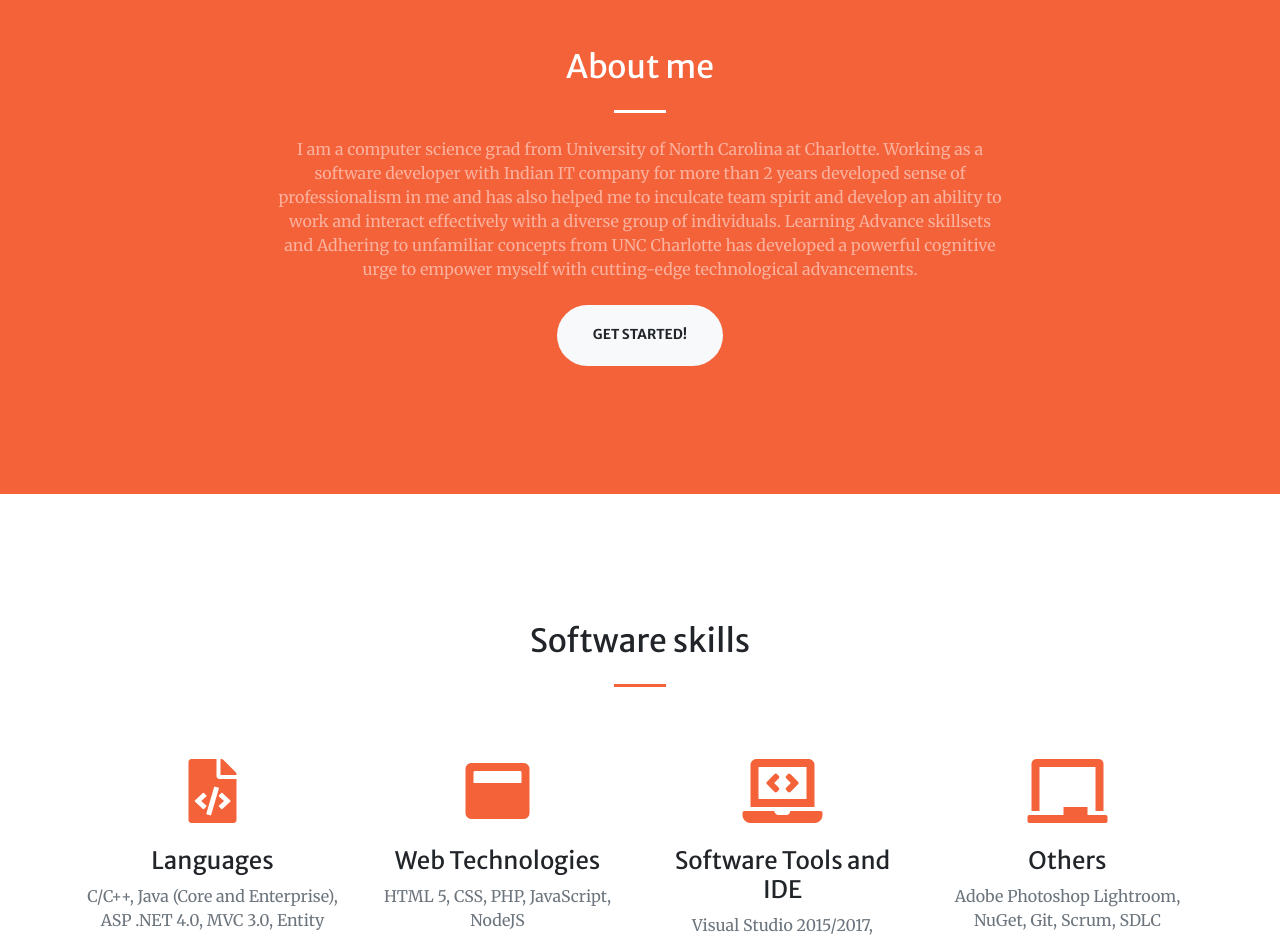
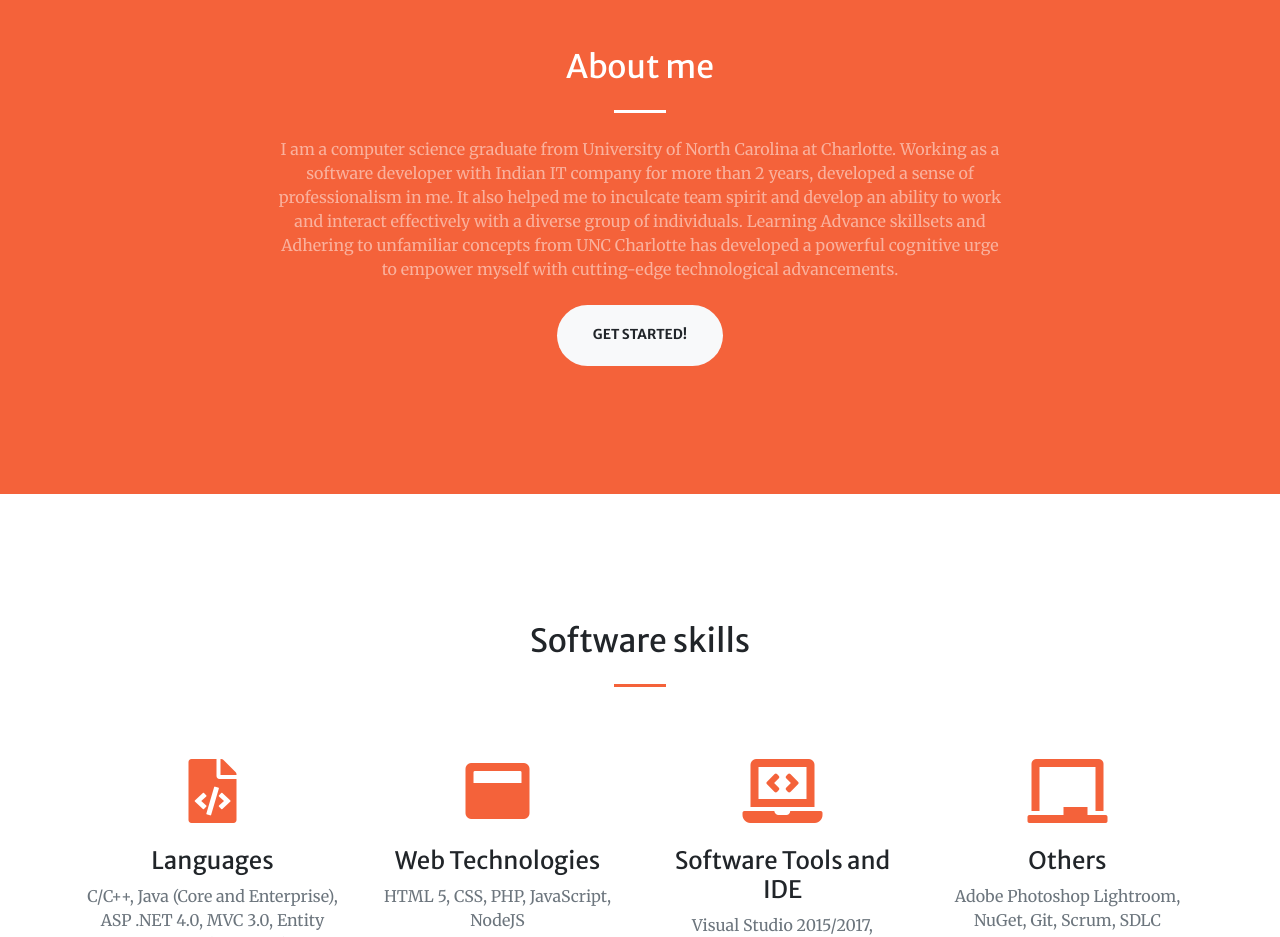
Before and after one commit to apnavp/Portfolio, a website with bundled scripts: page index.html in a window 1280 px wide. Shown: the part 880-1817 px from the top of the page. Built offline with nearby package versions, Linux system fonts and the light colour scheme.

Commit message:
Update index.html

```diff
--- a/index.html
+++ b/index.html
@@ -81,7 +81,7 @@
           <h2 class="text-white mt-0">About me</h2>
           <hr class="divider light my-4">
           <p class="text-white-50 mb-4">
-			  I am a computer science grad from University of North Carolina at Charlotte. Working as a software developer with Indian IT company for more than 2 years developed sense of professionalism in me and has also helped me to inculcate team spirit and develop an ability to work and interact effectively with a diverse group of individuals. Learning Advance skillsets and Adhering to unfamiliar concepts from UNC Charlotte has developed a powerful cognitive urge to empower myself with cutting-edge technological advancements.
+			  I am a computer science graduate from University of North Carolina at Charlotte. Working as a software developer with Indian IT company for more than 2 years, developed a sense of professionalism in me. It also helped me to inculcate team spirit and develop an ability to work and interact effectively with a diverse group of individuals. Learning Advance skillsets and Adhering to unfamiliar concepts from UNC Charlotte has developed a powerful cognitive urge to empower myself with cutting-edge technological advancements.
 			</p>
           <a class="btn btn-light btn-xl js-scroll-trigger" href="#services">Get Started!</a>
         </div>
```
